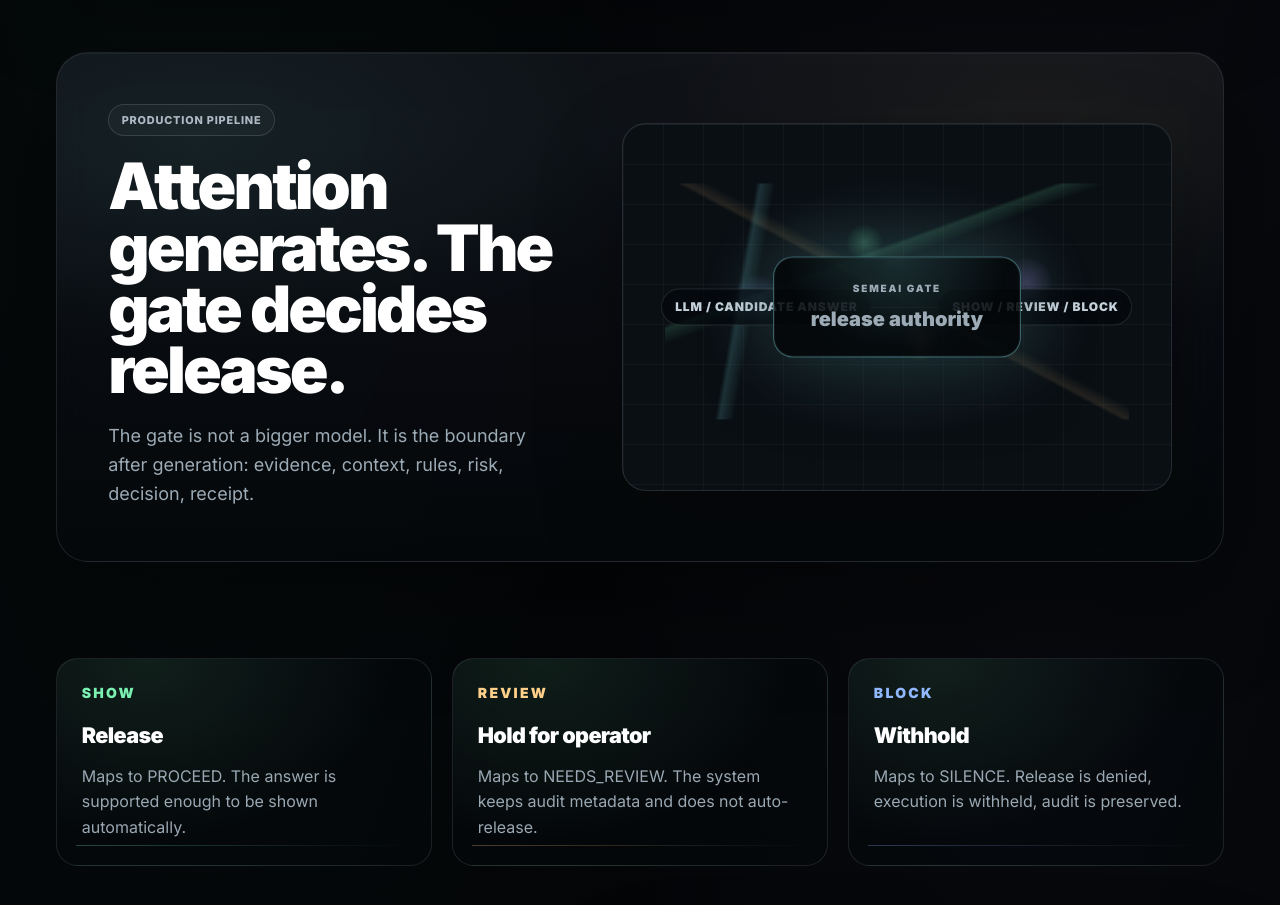
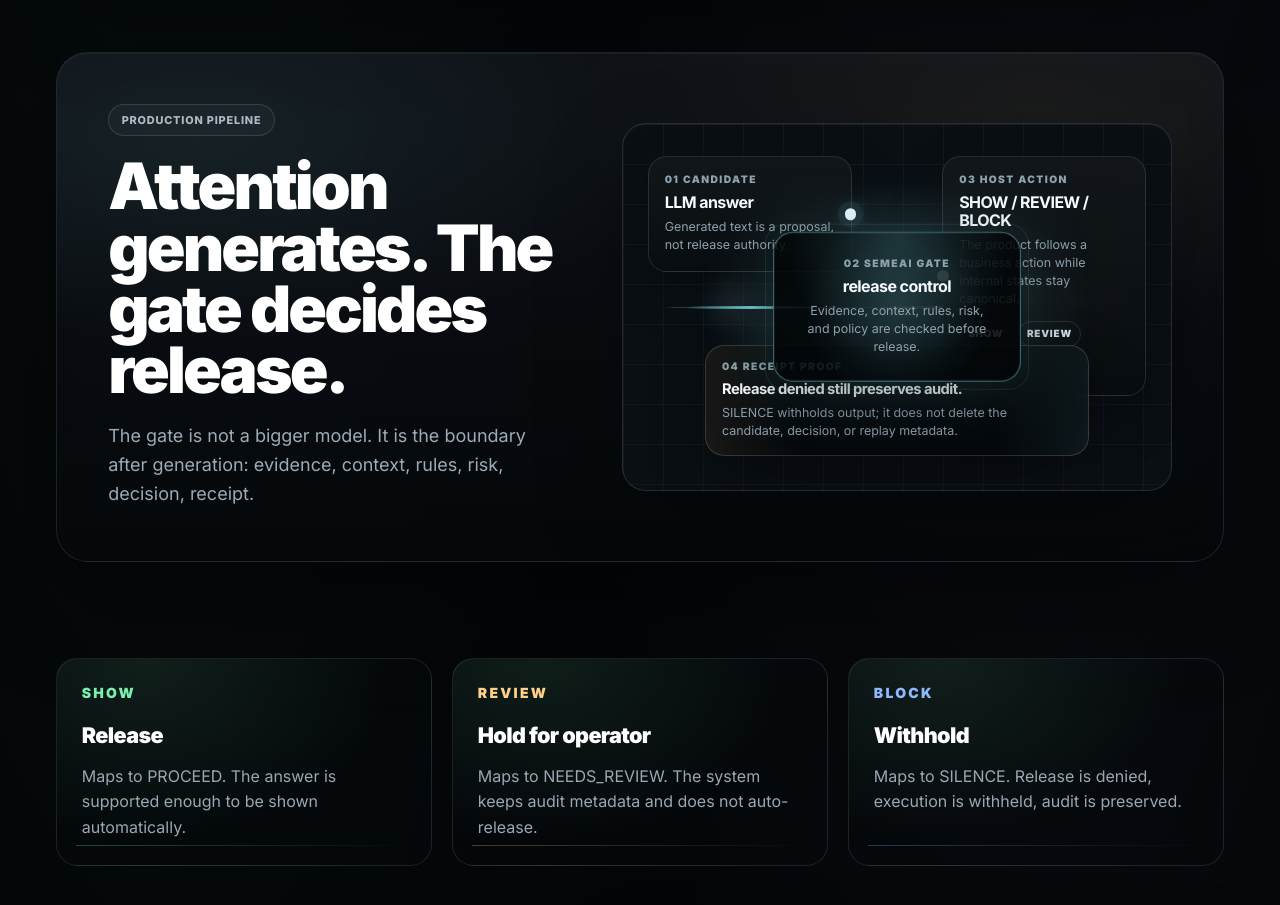
Before and after one commit to SemeAIPletinnya/semeai.tech, a plain HTML site: page index.html in a window 1280 px wide. Shown: the part 2680-3585 px from the top of the page. Drawn offline with nearby package versions, Linux system fonts and the light colour scheme; no server answers; animation ran at ten frames a second.

Commit message:
Refine landing pipeline visual

```diff
--- a/assets/js/site-shell.js
+++ b/assets/js/site-shell.js
@@ -1,5 +1,5 @@
 (() => {
-  const V = "20260720d";
+  const V = "20260720e";
   const path = (location.pathname || "").toLowerCase();
   const current = (path.split("/").pop() || "index.html").split("?")[0];
   const isHome = current === "index.html" || current === "" || current === "/";
--- a/index.html
+++ b/index.html
@@ -51,7 +51,7 @@
         },
       };
     </script>
-    <link rel="stylesheet" href="assets/css/site.css?v=20260720d" />
+    <link rel="stylesheet" href="assets/css/site.css?v=20260720e" />
     <style>
       :root {
         color-scheme: dark;
@@ -1087,6 +1087,11 @@
         line-height: 1.5;
       }
 
+      .pipeline-visual {
+        isolation: isolate;
+        overflow: hidden;
+      }
+
       .pipeline-visual::after {
         content: "";
         position: absolute;
@@ -1099,15 +1104,138 @@
         box-shadow: 0 0 32px rgba(134, 237, 245, 0.16);
       }
 
-      .pipeline-label {
+      .pipeline-visual::before {
+        content: "";
+        position: absolute;
+        inset: 10%;
+        border-radius: 999px;
+        background:
+          radial-gradient(circle at 50% 50%, rgba(134, 237, 245, 0.14), transparent 18%),
+          radial-gradient(circle at 12% 50%, rgba(221, 232, 242, 0.12), transparent 8%),
+          radial-gradient(circle at 88% 50%, rgba(255, 208, 138, 0.12), transparent 10%);
+        filter: blur(12px);
+        opacity: 0.8;
+        pointer-events: none;
+      }
+
+      .pipeline-track {
+        position: absolute;
+        left: 8%;
+        right: 8%;
+        top: 50%;
+        height: 1px;
+        background: rgba(226, 244, 255, 0.08);
+      }
+
+      .pipeline-track::before,
+      .pipeline-track::after {
+        content: "";
+        position: absolute;
+        top: -1px;
+        width: 28%;
+        height: 3px;
+        border-radius: 999px;
+        background: linear-gradient(90deg, transparent, rgba(134, 237, 245, 0.88), transparent);
+        filter: drop-shadow(0 0 16px rgba(134, 237, 245, 0.45));
+        animation: pipeline-flow 6s linear infinite;
+      }
+
+      .pipeline-track::after {
+        animation-delay: -3s;
+        background: linear-gradient(90deg, transparent, rgba(255, 208, 138, 0.7), transparent);
+      }
+
+      @keyframes pipeline-flow {
+        0% { transform: translateX(-30%); opacity: 0; }
+        12% { opacity: 1; }
+        70% { opacity: 1; }
+        100% { transform: translateX(260%); opacity: 0; }
+      }
+
+      .pipeline-terminal {
         z-index: 3;
+        width: 12.75rem;
+        border-radius: 1.15rem;
+        border: 1px solid rgba(226, 244, 255, 0.12);
+        background:
+          linear-gradient(180deg, rgba(255, 255, 255, 0.055), rgba(255, 255, 255, 0.015)),
+          rgba(4, 7, 10, 0.72);
+        padding: 1rem;
+        box-shadow: 0 18px 50px rgba(0, 0, 0, 0.28);
+        backdrop-filter: blur(12px);
+      }
+
+      .pipeline-terminal small,
+      .pipeline-receipt small,
+      .pipeline-core small {
+        display: block;
+        font-size: 0.64rem;
+        font-weight: 900;
+        letter-spacing: 0.14em;
+        text-transform: uppercase;
+        color: #8da2ad;
+      }
+
+      .pipeline-terminal b,
+      .pipeline-receipt b,
+      .pipeline-core b {
+        display: block;
+        margin-top: 0.35rem;
+        color: #f7fbff;
+        font-size: 1rem;
+        line-height: 1.12;
+        letter-spacing: -0.035em;
+      }
+
+      .pipeline-terminal p,
+      .pipeline-receipt p,
+      .pipeline-core p {
+        margin-top: 0.45rem;
+        color: #8fa1ad !important;
+        font-size: 0.78rem;
+        line-height: 1.45;
+      }
+
+      .pipeline-port {
+        position: absolute;
+        top: 50%;
+        width: 0.72rem;
+        height: 0.72rem;
+        border-radius: 999px;
+        background: #e8f7ff;
+        box-shadow: 0 0 0 7px rgba(134, 237, 245, 0.06), 0 0 18px rgba(134, 237, 245, 0.42);
+      }
+
+      .pipeline-port-left { right: -0.36rem; transform: translateY(-50%); }
+      .pipeline-port-right { left: -0.36rem; transform: translateY(-50%); }
+
+      .pipeline-terminal-left {
+        position: absolute;
+        left: 4.5%;
+        top: 2rem;
+      }
+
+      .pipeline-terminal-right {
+        position: absolute;
+        right: 4.5%;
+        top: 2rem;
+      }
+
+      .pipeline-actions {
+        display: flex;
+        flex-wrap: wrap;
+        gap: 0.35rem;
+        margin-top: 0.75rem;
+      }
+
+      .pipeline-actions span {
         border-radius: 999px;
         border: 1px solid rgba(226, 244, 255, 0.12);
-        background: rgba(4, 7, 10, 0.7);
-        padding: 0.6rem 0.8rem;
-        color: #c6d2dc !important;
-        letter-spacing: 0.07em !important;
-        white-space: nowrap;
+        padding: 0.28rem 0.5rem;
+        color: #dbe7ef;
+        font-size: 0.62rem;
+        font-weight: 900;
+        letter-spacing: 0.08em;
       }
 
       .pipeline-core {
@@ -1121,6 +1249,37 @@
           0 0 0 1px rgba(255, 255, 255, 0.06) inset,
           0 0 70px rgba(134, 237, 245, 0.16),
           0 24px 70px rgba(0, 0, 0, 0.38) !important;
+      }
+
+      .pipeline-core::before {
+        content: "";
+        position: absolute;
+        inset: -0.55rem;
+        border-radius: inherit;
+        border: 1px solid rgba(134, 237, 245, 0.1);
+        background: radial-gradient(circle at 50% 50%, rgba(134, 237, 245, 0.14), transparent 62%);
+        z-index: -1;
+      }
+
+      .pipeline-receipt {
+        position: absolute;
+        left: 50%;
+        bottom: 2.1rem;
+        z-index: 4;
+        width: min(24rem, 72%);
+        transform: translateX(-50%);
+        border-radius: 1.2rem;
+        border: 1px solid rgba(255, 232, 198, 0.16);
+        background:
+          linear-gradient(90deg, rgba(255, 208, 138, 0.08), transparent 24%, transparent 76%, rgba(134, 237, 245, 0.07)),
+          rgba(4, 7, 10, 0.66);
+        padding: 0.9rem 1rem;
+        box-shadow: 0 20px 60px rgba(0, 0, 0, 0.3);
+        backdrop-filter: blur(12px);
+      }
+
+      .pipeline-receipt b {
+        font-size: 0.92rem;
       }
 
       .decision-card {
@@ -1435,32 +1594,35 @@
           min-height: auto;
           padding: 1rem;
         }
+        .pipeline-visual::before,
         .pipeline-visual::after {
           display: none;
         }
-        .pipeline-label,
+        .pipeline-track {
+          display: none;
+        }
+        .pipeline-terminal,
+        .pipeline-receipt,
         .pipeline-core {
           position: relative !important;
           left: auto !important;
           right: auto !important;
+          bottom: auto !important;
           top: auto !important;
           width: 100% !important;
           transform: none !important;
           text-align: left;
         }
-        .pipeline-label {
-          border: 1px solid rgba(226, 244, 255, 0.12);
-          border-radius: 1rem;
-          background: rgba(6, 9, 12, 0.72);
-          padding: 0.85rem;
-          color: #aebbc5;
-        }
         .pipeline-core {
           padding: 1rem !important;
           text-align: center;
         }
-        .pipeline-label-left::after,
-        .pipeline-core::after {
+        .pipeline-port {
+          display: none;
+        }
+        .pipeline-terminal-left::after,
+        .pipeline-core::after,
+        .pipeline-terminal-right::after {
           content: "";
           display: block;
           width: 1px;
@@ -1704,15 +1866,31 @@
               </p>
             </div>
             <div class="chapter-visual pipeline-visual">
-              <div class="pipeline-label pipeline-label-left absolute left-[7%] top-1/2 -translate-y-1/2 text-xs font-black uppercase tracking-wide text-mute">
-                LLM / candidate answer
+              <div class="pipeline-track" aria-hidden="true"></div>
+              <div class="pipeline-terminal pipeline-terminal-left">
+                <span class="pipeline-port pipeline-port-left" aria-hidden="true"></span>
+                <small>01 Candidate</small>
+                <b>LLM answer</b>
+                <p>Generated text is a proposal, not release authority.</p>
               </div>
               <div class="pipeline-core absolute left-1/2 top-1/2 z-10 w-56 -translate-x-1/2 -translate-y-1/2 rounded-2xl border border-cyan/40 bg-black/55 p-6 text-center shadow-[0_0_70px_rgba(134,237,245,0.18)]">
-                <p class="text-[10px] font-black uppercase tracking-[0.18em] text-cyan">SemeAI Gate</p>
-                <p class="mt-2 text-xl font-black text-white">release authority</p>
+                <small class="text-cyan">02 SemeAI Gate</small>
+                <b>release control</b>
+                <p>Evidence, context, rules, risk, and policy are checked before release.</p>
               </div>
-              <div class="pipeline-label pipeline-label-right absolute right-[7%] top-1/2 -translate-y-1/2 text-xs font-black uppercase tracking-wide text-mute">
-                SHOW / REVIEW / BLOCK
+              <div class="pipeline-terminal pipeline-terminal-right">
+                <span class="pipeline-port pipeline-port-right" aria-hidden="true"></span>
+                <small>03 Host action</small>
+                <b>SHOW / REVIEW / BLOCK</b>
+                <p>The product follows a business action while internal states stay canonical.</p>
+                <div class="pipeline-actions" aria-label="Gate actions">
+                  <span>SHOW</span><span>REVIEW</span><span>BLOCK</span>
+                </div>
+              </div>
+              <div class="pipeline-receipt">
+                <small>04 Receipt proof</small>
+                <b>Release denied still preserves audit.</b>
+                <p>SILENCE withholds output; it does not delete the candidate, decision, or replay metadata.</p>
               </div>
             </div>
           </div>
@@ -1978,7 +2156,7 @@
     <script src="assets/js/api.js?v=20260720a"></script>
     <script src="assets/js/cache-bust.js?v=20260720a"></script>
     <script src="assets/js/i18n.js?v=20260720a"></script>
-    <script src="assets/js/site-shell.js?v=20260720d"></script>
+    <script src="assets/js/site-shell.js?v=20260720e"></script>
     <script>
       (function initCanvas() {
         const canvas = document.getElementById("bg-canvas");
```
